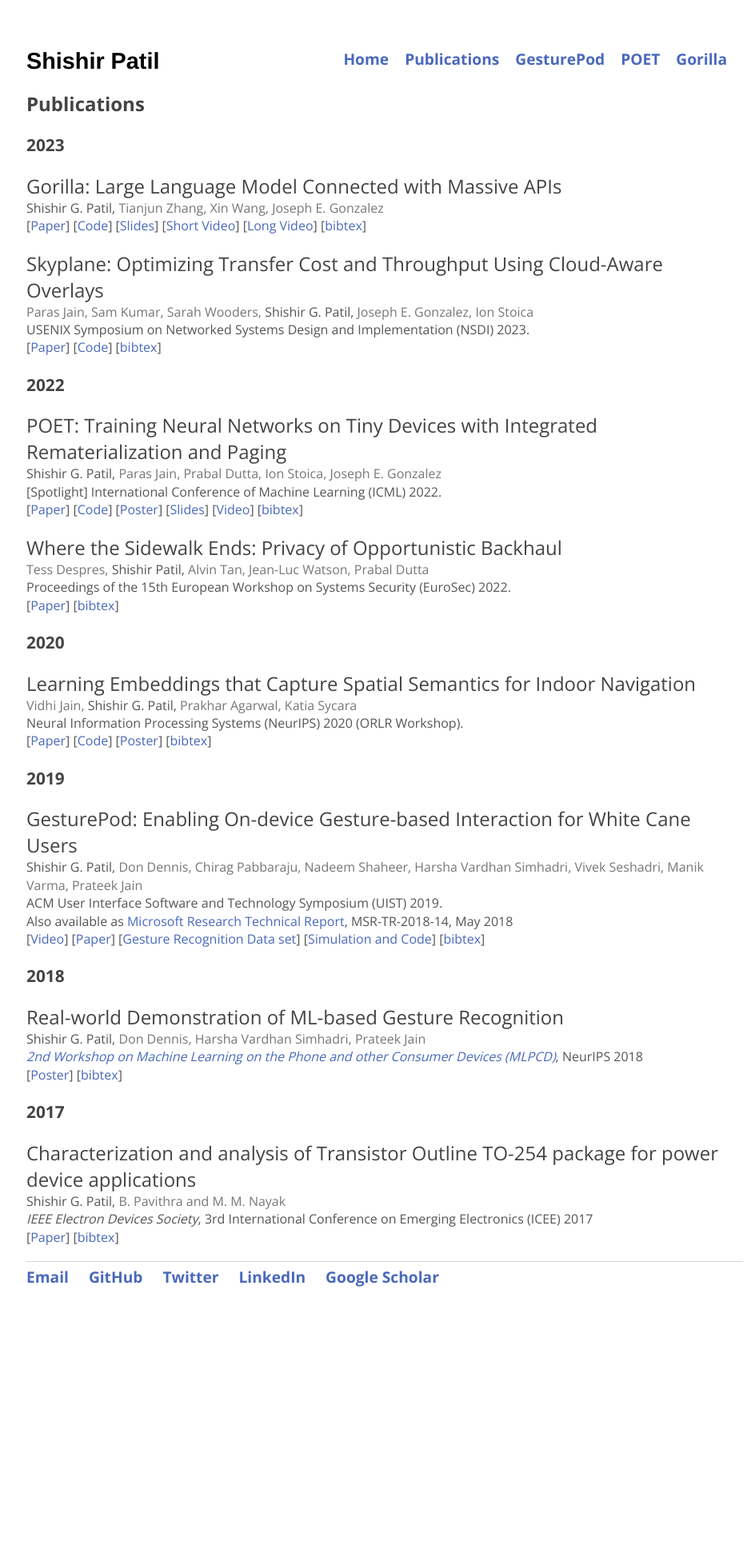
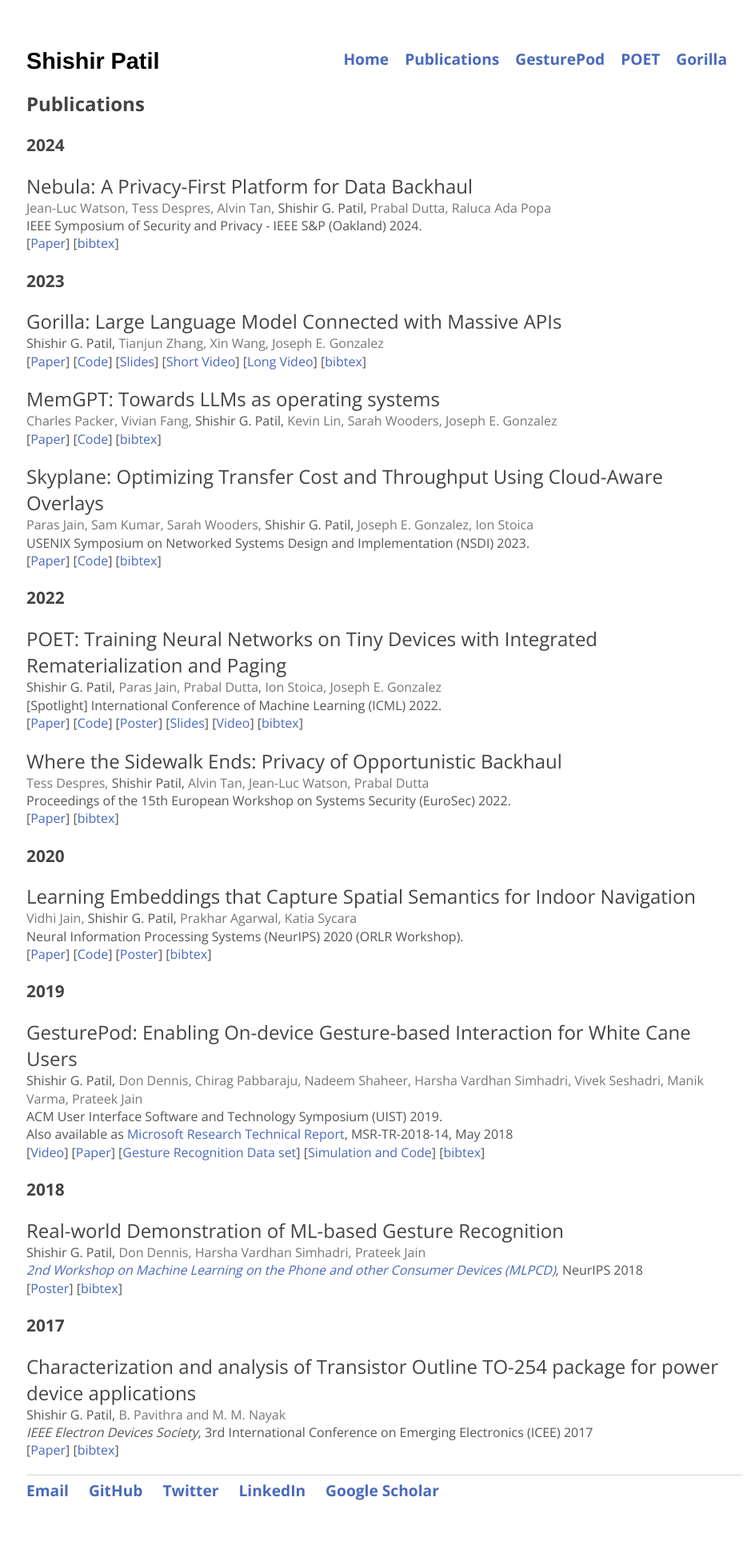
Before and after one commit to ShishirPatil/ShishirPatil.github.io, a Jekyll site: the page built from publications/index.html, in a window 1280 px wide. Shown: the whole page at 80% size, without its empty margins (159-1098 px from the left). Built offline with Jekyll 4.4.1, drawn with Linux system fonts in a browser that asks for light colours; nearby versions of some CDN libraries; before the commit the page ends 1670 px from its top, so only the background shows below that.

Commit message:
Publications update, and Dagstuhl+London

```diff
--- a/publications/index.html
+++ b/publications/index.html
@@ -5,6 +5,24 @@ title: Shishir Patil - Publications
 
 		<div class="publications">
 			<h2>Publications</h2>
+
+			<h3>2024</h3>
+
+			<h4-pub>Nebula: A Privacy-First Platform for Data Backhaul</h4-pub><br>
+			<p-pub>
+				<co-author-name>Jean-Luc Watson, Tess Despres, Alvin Tan, </co-author-name>Shishir G. Patil, <co-author-name>Prabal Dutta, Raluca Ada Popa</co-author-name><br>
+				IEEE Symposium of Security and Privacy - IEEE S&P (Oakland) 2024.<br>
+				[<a href='nebula-oakland-2024.pdf'>Paper</a>]
+				[<a shape="rect" onclick="document.getElementById('nebula-bibtex').style.display='block'">bibtex</a>]
+				<p id="nebula-bibtex" style="display:none; font-family: 'Titillium Web', 'sans-serif'; font-size:16px; font-weight:400">
+					@inproceedings{watson2024nebula,<br>
+					&nbsp; 	title={Nebula: A Privacy-First Platform for Data Backhaul},<br>
+					&nbsp; 	author={Jean-Luc Watson and Tess Despres and Alvin Tan and Shishir G. Patil and Prabal Dutta and Raluca Ada Popa},<br>
+					&nbsp; 	year={2024},<br>
+					&nbsp;	booktitle={2024 IEEE Symposium on Security and Privacy (SP)}<br>
+				}</p>
+			</p-pub>
+			<div><p></p></div>
 
 			<h3>2023</h3>
 
@@ -23,6 +41,22 @@ title: Shishir Patil - Publications
 					&nbsp; 	author={Shishir G. Patil and Tianjun Zhang and Xin Wang and Joseph E. Gonzalez},<br>
 					&nbsp; 	year={2023},<br>
 					&nbsp;	journal={arXiv preprint arXiv:2305.15334}<br>
+				}</p>
+			</p-pub>
+			<div><p></p></div>
+
+			<h4-pub>MemGPT: Towards LLMs as operating systems</h4-pub><br>
+			<p-pub>
+				<co-author-name>Charles Packer, Vivian Fang, </co-author-name>Shishir G. Patil, <co-author-name>Kevin Lin, Sarah Wooders, Joseph E. Gonzalez</co-author-name><br>
+				[<a href='memgpt-2023.pdf'>Paper</a>]
+				[<a href='https://github.com/cpacker/MemGPT'>Code</a>]
+				[<a shape="rect" onclick="document.getElementById('memgpt-bibtex').style.display='block'">bibtex</a>]
+				<p id="memgpt-bibtex" style="display:none; font-family: 'Titillium Web', 'sans-serif'; font-size:16px; font-weight:400">
+					@inproceedings{packer2023memgpt,<br>
+					&nbsp; 	title={MemGPT: Towards LLMs as operating systems},<br>
+					&nbsp; 	author={Packer, Charles and Fang, Vivian and Patil, Shishir G and Lin, Kevin and Wooders, Sarah and Gonzalez, Joseph E},<br>
+					&nbsp; 	year={2023},<br>
+					&nbsp;	journal={arXiv preprint arXiv:2310.08560}<br>
 				}</p>
 			</p-pub>
 			<div><p></p></div>
@@ -67,7 +101,6 @@ title: Shishir Patil - Publications
 				}</p>
 			</p-pub>
 			<div><p></p></div>
-
 
 			<h4-pub>Where the Sidewalk Ends: Privacy of Opportunistic Backhaul</h4-pub><br>
 			<p-pub>
```
Also changed, not shown: index.md (+4 -1 lines), 2 other files.
